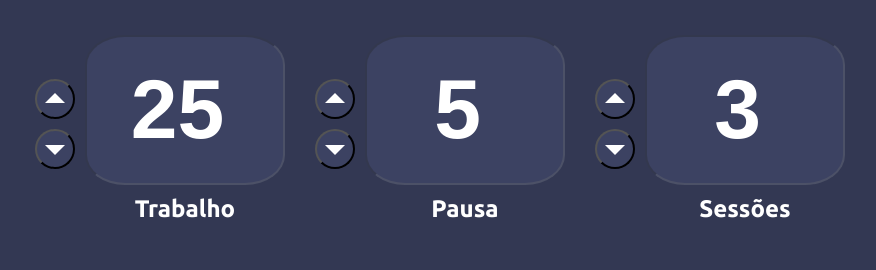
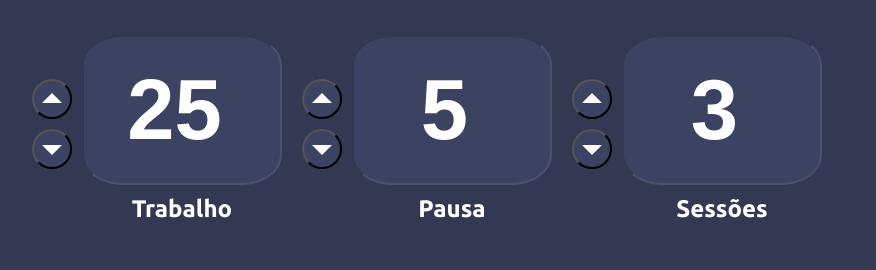
Before and after one commit to lucasilvafon/pomodoroApp, a plain HTML site: page index.html in a window 1280 px wide. Shown: the part 275-545 px from the top of the page, without its empty margins (203-1079 px from the left). Drawn offline with Linux system fonts and the light colour scheme.

Commit message:
CSS Refactoring

```diff
--- a/css/style.css
+++ b/css/style.css
@@ -4,7 +4,6 @@
 html,
 body {
   height: 100%;
-  width: 100%;
   background-color: #333853;
   font-family: 'Ubuntu', sans-serif;
 }
@@ -23,7 +22,6 @@ body {
 }
 .wrapper {
   display: flex;
-  justify-content: space-evenly;
 }
 .time-card {
   display: flex;
@@ -39,21 +37,18 @@ input {
   color: #fff;
   border-radius: 20%;
   font-weight: 700;
-  font-size: 84px;
+  font-size: 85px;
 }
 .arrow {
   display: flex;
   justify-content: center;
   align-items: center;
   cursor: pointer;
-  font-size: 24px;
   margin-bottom: 10px;
-  margin-left: 10px;
   margin-right: 10px;
   height: 40px;
   width: 40px;
   background-color: #3c4262;
-  color: #333853;
   border-radius: 50%;
 }
 .arrow .content {
```
